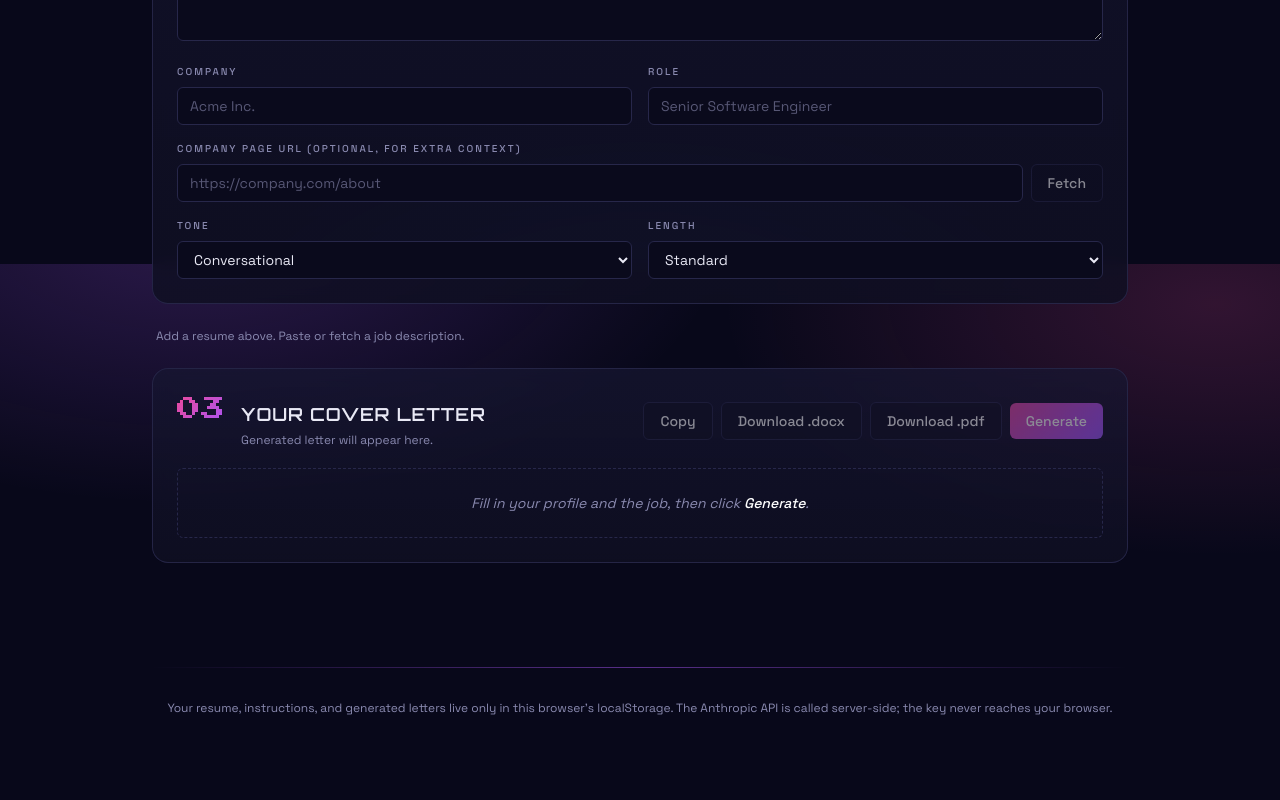
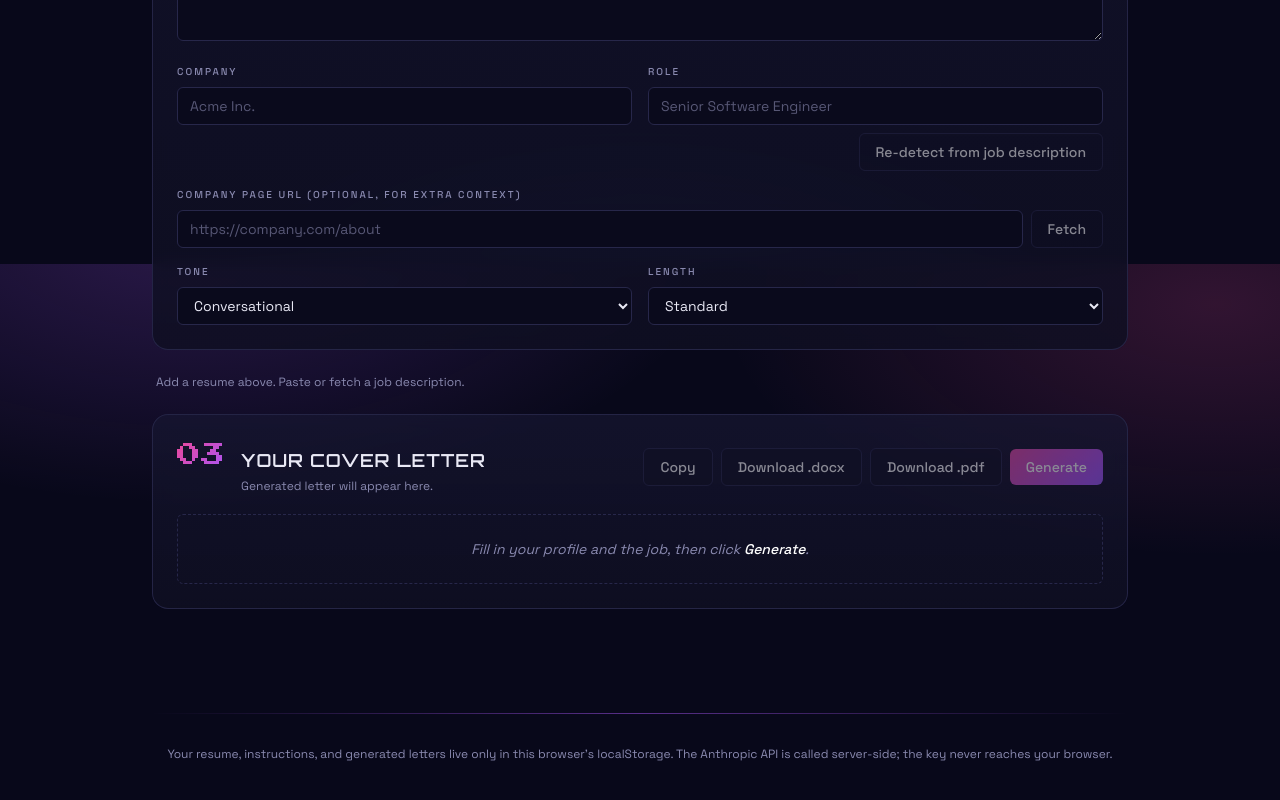
Before and after one commit to panchalhitik/got-you-covered, a Next.js app: page / in a window 1280 px wide. Shown: the part 1336-2136 px from the top of the page. Before the commit the page ends 2092 px from the top, so only its background shows below. Built offline with nearby package versions, Linux system fonts and the light colour scheme.

Commit message:
JD auto-detect fixes

```diff
--- a/components/JobInput.tsx
+++ b/components/JobInput.tsx
@@ -1,6 +1,6 @@
 "use client";
 
-import { useEffect, useState } from "react";
+import { useEffect, useRef, useState } from "react";
 import { JobData, jobStore } from "@/lib/storage";
 
 export default function JobInput({
@@ -16,7 +16,12 @@ export default function JobInput({
   const [companyErr, setCompanyErr] = useState<string | null>(null);
   const [detecting, setDetecting] = useState(false);
 
+  // valueRef always points to the latest props.value so async detection
+  // (which fires after a network roundtrip) doesn't apply updates on top
+  // of a stale snapshot.
+  const valueRef = useRef(value);
   useEffect(() => {
+    valueRef.current = value;
     jobStore.save(value);
   }, [value]);
 
@@ -36,8 +41,9 @@ export default function JobInput({
       });
       const data = await res.json();
       if (!res.ok) throw new Error(data.error || "Scrape failed");
-      onChange({ ...value, jobText: data.text });
-      detectFields(data.text);
+      // Replace text AND clear stale company/role; detection will fill them in.
+      onChange({ ...value, jobText: data.text, company: "", role: "" });
+      detectFields(data.text, true);
     } catch (e: unknown) {
       setScrapeErr(e instanceof Error ? e.message : "Scrape failed");
     } finally {
@@ -65,7 +71,7 @@ export default function JobInput({
     }
   }
 
-  async function detectFields(text: string) {
+  async function detectFields(text: string, overwrite: boolean = false) {
     if (!text || text.trim().length < 50) return;
     setDetecting(true);
     try {
@@ -76,14 +82,33 @@ export default function JobInput({
       });
       if (!res.ok) return;
       const data = await res.json();
-      const next = { ...value };
+      // Always merge into the LATEST state, not the closure-captured one.
+      const current = valueRef.current;
+      const next = { ...current };
       let changed = false;
-      if (data.company && !next.company) { next.company = data.company; changed = true; }
-      if (data.role && !next.role) { next.role = data.role; changed = true; }
+      if (data.company && (overwrite || !next.company)) {
+        next.company = data.company;
+        changed = true;
+      }
+      if (data.role && (overwrite || !next.role)) {
+        next.role = data.role;
+        changed = true;
+      }
       if (changed) onChange(next);
     } finally {
       setDetecting(false);
     }
+  }
+
+  function handleJobPaste(e: React.ClipboardEvent<HTMLTextAreaElement>) {
+    const pasted = e.clipboardData.getData("text");
+    if (!pasted || pasted.trim().length < 50) return;
+    // Wait one tick for React to apply the paste, then detect against the
+    // latest text (read via valueRef so we always see the post-paste state).
+    setTimeout(() => {
+      const latest = valueRef.current.jobText;
+      detectFields(latest || pasted, true);
+    }, 50);
   }
 
   return (
@@ -151,13 +176,14 @@ export default function JobInput({
           placeholder="Paste or edit the full job description here..."
           value={value.jobText}
           onChange={(e) => update("jobText", e.target.value)}
+          onPaste={handleJobPaste}
           onBlur={() => {
             if (value.jobText && (!value.company || !value.role)) detectFields(value.jobText);
           }}
         />
       </div>
 
-      <div className="grid grid-cols-1 sm:grid-cols-2 gap-4 mb-4">
+      <div className="grid grid-cols-1 sm:grid-cols-2 gap-4 mb-2">
         <div>
           <label className="label">Company</label>
           <input
@@ -176,6 +202,16 @@ export default function JobInput({
             onChange={(e) => update("role", e.target.value)}
           />
         </div>
+      </div>
+      <div className="flex justify-end mb-4">
+        <button
+          type="button"
+          className="btn-soft text-xs"
+          onClick={() => detectFields(value.jobText, true)}
+          disabled={detecting || value.jobText.trim().length < 50}
+        >
+          {detecting ? "Detecting…" : "Re-detect from job description"}
+        </button>
       </div>
 
       <div className="mb-2">
```
Also changed, not shown: 1 other file (tests, documents, lock files or other folders).
